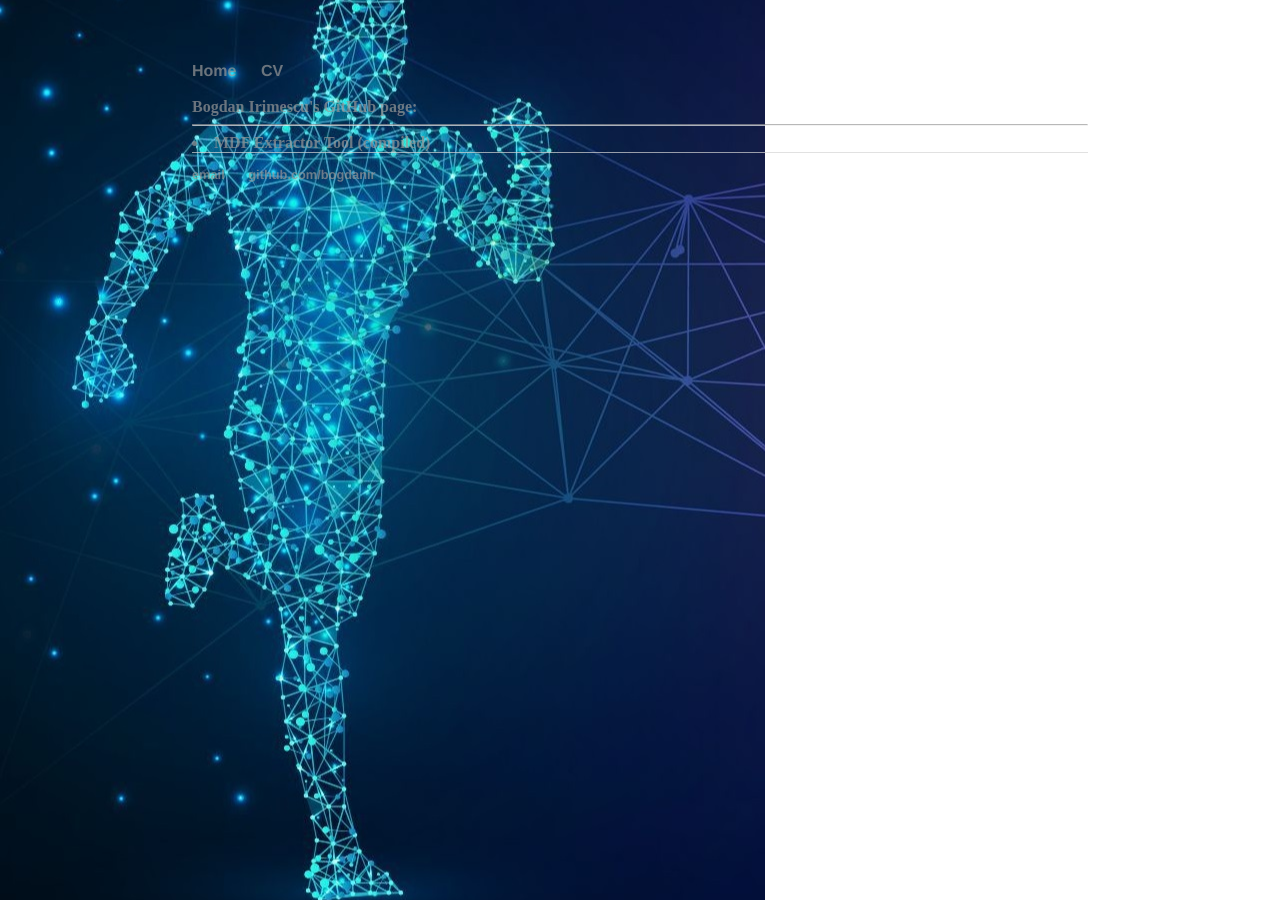
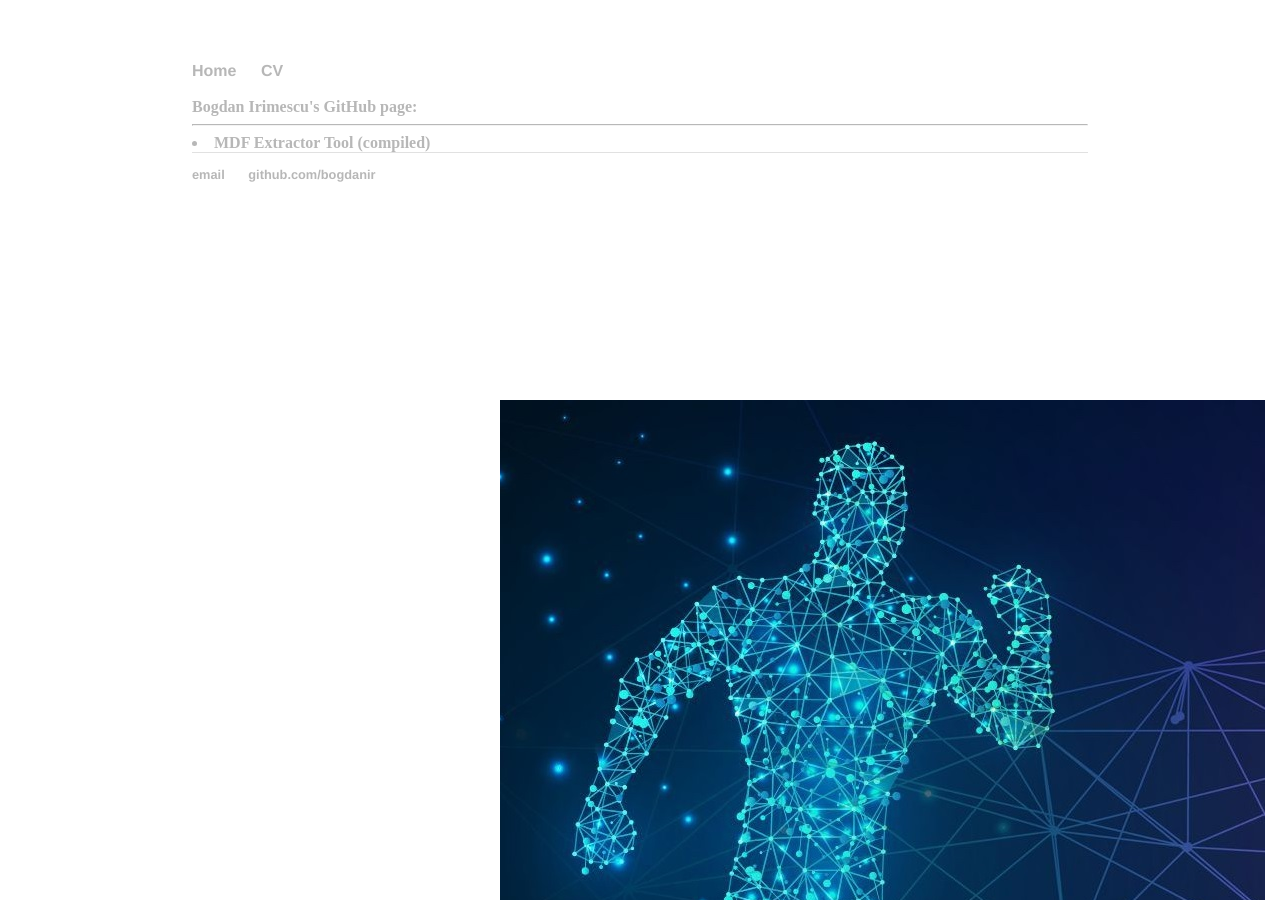
Before and after one commit to bogdanir/MDFextract, a Jekyll site: the page built from index.html, in a window 1280 px wide. Built offline with Jekyll 4.4.1, drawn with Linux system fonts in a browser that asks for light colours.

Commit message:
Update default.html

```diff
--- a/_layouts/default.html
+++ b/_layouts/default.html
@@ -48,9 +48,10 @@
     body   {
        background-image: url("/1111.jpg");
        background-repeat: no-repeat;
+       height: 500px;
        opacity: 0.7;
        background-attachment: fixed;
-       background-position: left center;
+       background-position: 500px 400px;
         }
     </style>
 
```
